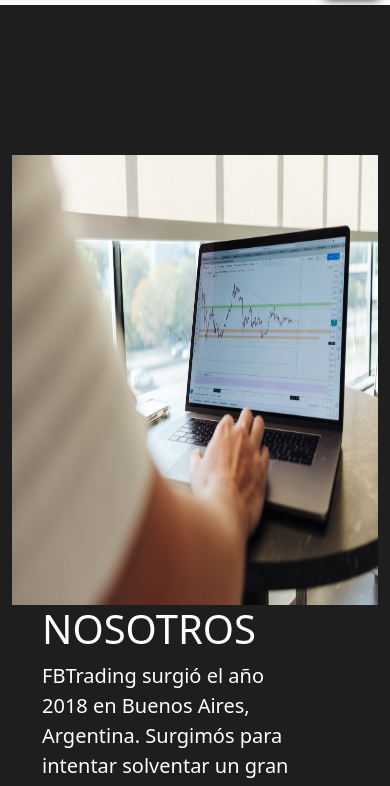
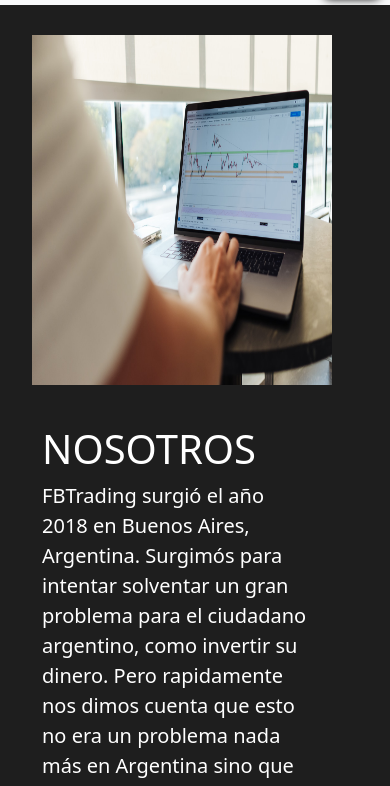
Before and after one commit to FrancoBono/FBTrading, a plain HTML site: page nosotros.html in a window 390 px wide. Shown: the part 52-838 px from the top of the page. Drawn offline with nearby package versions, Linux system fonts and the light colour scheme.

Commit message:
retoques

```diff
--- a/styles.scss
+++ b/styles.scss
@@ -192,6 +192,13 @@ ul{
     display: flex;
     flex-direction: column;
     justify-content: center;
+}
+
+
+@media (max-width: 767px){
+    #hero{
+        font-size: 0.8em;
+    }
 }
 
 /*CSS PARA SECCIÓN CURSOS---------------------------------------------CURSOS----------------------------------------------------------------------------*/
@@ -570,6 +577,23 @@ ul{
     }
 
 
+@media (max-width: 767px){
+    #sobre-nosotros{
+
+        .container{
+        padding-top: 30px;
+
+    }
+    img{
+        height: 350px;
+        width: 300px;
+        margin-left: 20px;
+        margin-bottom: 40px;
+    }
+}
+}
+
+
 
 
     /*CSS PARA SECCION PRECIOS-----------------------------------CSS PARA SECCIÓN PRECIOS-----------------------------------------------------------*/
@@ -617,3 +641,10 @@ ul{
     text-transform: uppercase;
     margin-bottom: 100px;
 }
+
+
+@media (max-width: 767px){
+    .crypto{
+        padding: 10px;
+    }
+}
```
Also changed, not shown: index.html (+2 -2 lines), styles.css, 1 other file.
